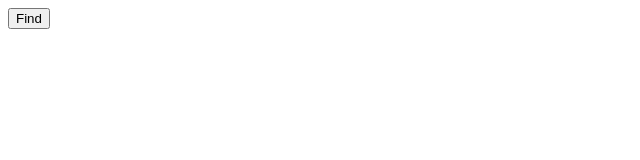
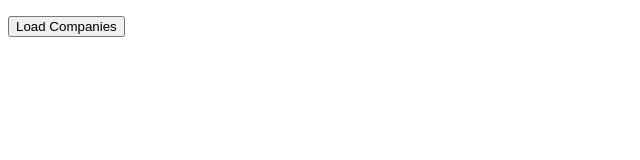
Before and after one commit to 92denis/findjob, a plain HTML site: page index.html in a window 1280 px wide. Shown: the whole page, without its empty margins (0-640 px from the left). Drawn offline with Linux system fonts and the light colour scheme.

Commit message:
create new Element DOM

```diff
--- a/index.html
+++ b/index.html
@@ -9,12 +9,12 @@
 </head>
 
 <body>
-    <button onclick="loadPhones()" id="button">Find</button>
+    <p id="result"></p>
+    <button onclick="loadCompanies()" id="button">Load Companies</button>
     <script>
-        function loadPhones() {
+        function loadCompanies() {
             var xhr = new XMLHttpRequest();
-            xhr.open('GET', 'https://dev.by', true);
-            xhr.setRequestHeader('Access-Control-Allow-Origin', '*');
+            xhr.open('GET', 'companies.json', true);
 
             xhr.onreadystatechange = function () { // (3)
                 if (xhr.readyState != 4) return;
@@ -24,9 +24,17 @@
                 if (xhr.status != 200) {
                     alert(xhr.status + ': ' + xhr.statusText);
                 } else {
-                    alert(xhr.responseText);
+                    var p = document.getElementById('result');
+                    var companies = JSON.parse(xhr.responseText);
+                    companies.forEach(function (company) {
+                        var newElement = document.createElement('P');
+
+                        newElement.innerText = company.name;
+
+                        p.appendChild(newElement);
+
+                    })
                 }
-
             }
             xhr.send(); // (1)
             button.innerHTML = 'Загружаю...'; // (2)
```
Also changed, not shown: companies.json (added, +16 -0 lines), vacancies.json (added, +8 -0 lines).
